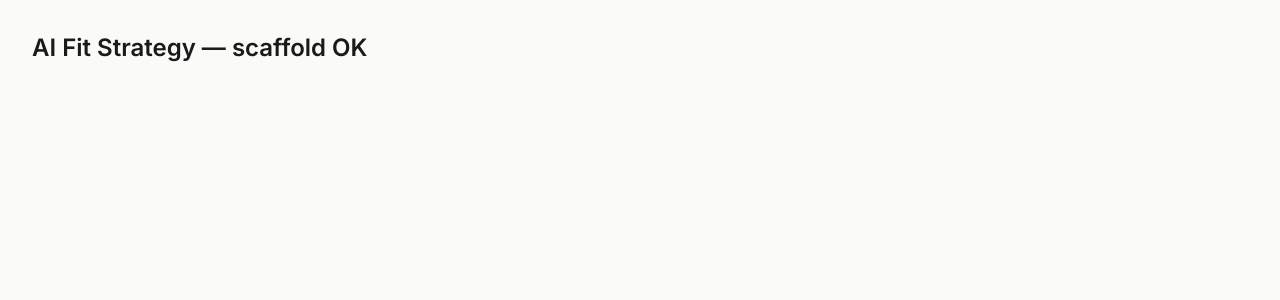
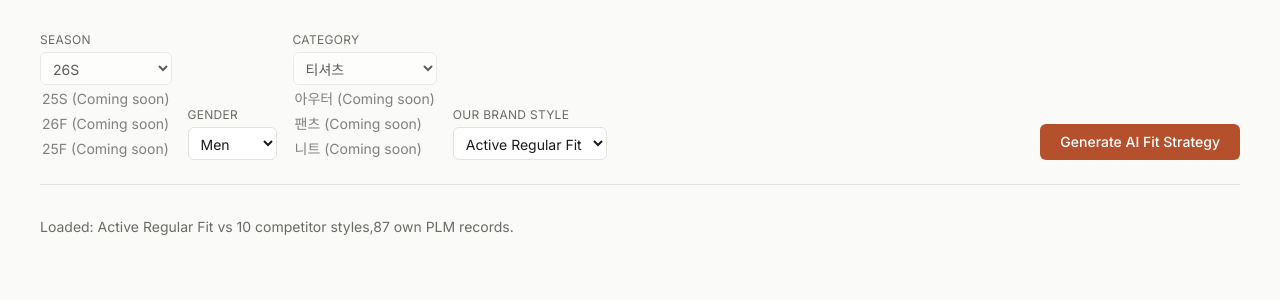
Before and after one commit to junghyun-95/Fit-Strategy, a React (Vite) app: page / in a window 1280 px wide. Shown: the top 300 px of the page. Built offline with nearby package versions, Linux system fonts and the light colour scheme.

Commit message:
Add filter bar and report page shell wired to real data
Co-Authored-By: Claude Sonnet 5 <noreply@anthropic.com>
Claude-Session: https://claude.ai/code/session_01JZLSrwrHMDw24iAhz13fv5

```diff
--- a/src/App.tsx
+++ b/src/App.tsx
@@ -1,7 +1,5 @@
+import { ExecutiveReport } from "./pages/ExecutiveReport";
+
 export default function App() {
-  return (
-    <div className="min-h-screen bg-bg text-ink p-8">
-      <h1 className="text-2xl font-semibold">AI Fit Strategy — scaffold OK</h1>
-    </div>
-  );
+  return <ExecutiveReport />;
 }
--- /dev/null
+++ b/src/components/report/FilterBar.tsx
@@ -0,0 +1,79 @@
+import type { Gender, OwnFit } from "../../types";
+
+export interface ReportFilters {
+  season: "26S";
+  gender: Gender;
+  category: "티셔츠";
+  size: string;
+  ownStyleId: string;
+}
+
+const DISABLED_SEASONS = ["25S", "26F", "25F"];
+const DISABLED_CATEGORIES = ["아우터", "팬츠", "니트"];
+
+interface Props {
+  filters: ReportFilters;
+  onChange: (filters: ReportFilters) => void;
+  onGenerate: () => void;
+  ownFits: OwnFit[];
+}
+
+export function FilterBar({ filters, onChange, onGenerate, ownFits }: Props) {
+  const genderFits = ownFits.filter((f) => f.gender === filters.gender);
+  return (
+    <div className="flex flex-wrap items-end gap-4 border-b border-border pb-6 mb-8 print:hidden">
+      <Field label="Season">
+        <select className="report-select" value={filters.season} disabled>
+          <option value="26S">26S</option>
+        </select>
+        {DISABLED_SEASONS.map((s) => (
+          <option key={s} disabled>{s} (Coming soon)</option>
+        ))}
+      </Field>
+      <Field label="Gender">
+        <select
+          className="report-select"
+          value={filters.gender}
+          onChange={(e) => onChange({ ...filters, gender: e.target.value as Gender, ownStyleId: "" })}
+        >
+          <option value="men">Men</option>
+          <option value="women">Women</option>
+        </select>
+      </Field>
+      <Field label="Category">
+        <select className="report-select" value={filters.category} disabled>
+          <option value="티셔츠">티셔츠</option>
+        </select>
+        {DISABLED_CATEGORIES.map((c) => (
+          <option key={c} disabled>{c} (Coming soon)</option>
+        ))}
+      </Field>
+      <Field label="Our Brand Style">
+        <select
+          className="report-select"
+          value={filters.ownStyleId}
+          onChange={(e) => onChange({ ...filters, ownStyleId: e.target.value })}
+        >
+          {genderFits.map((f) => (
+            <option key={f.id} value={f.id}>{f.name}</option>
+          ))}
+        </select>
+      </Field>
+      <button
+        className="ml-auto rounded-md bg-accent text-white px-5 py-2 text-sm font-medium hover:opacity-90"
+        onClick={onGenerate}
+      >
+        Generate AI Fit Strategy
+      </button>
+    </div>
+  );
+}
+
+function Field({ label, children }: { label: string; children: React.ReactNode }) {
+  return (
+    <label className="flex flex-col gap-1 text-sm">
+      <span className="text-muted text-xs uppercase tracking-wide">{label}</span>
+      {children}
+    </label>
+  );
+}
--- a/src/index.css
+++ b/src/index.css
@@ -17,3 +17,9 @@ body {
   color: var(--ink);
   font-family: "Inter", ui-sans-serif, system-ui, sans-serif;
 }
+
+@layer components {
+  .report-select {
+    @apply border border-border rounded-md px-2 py-1.5 bg-surface text-ink text-sm;
+  }
+}
--- /dev/null
+++ b/src/pages/ExecutiveReport.tsx
@@ -0,0 +1,55 @@
+import { useMemo, useState } from "react";
+import { FilterBar, type ReportFilters } from "../components/report/FilterBar";
+import ownFitsData from "../data/ownFits.json";
+import plmSpecsData from "../data/plmSpecs.json";
+import marketEntriesData from "../data/marketEntries.json";
+import type { OwnFit, PlmSpec, MarketEntry } from "../types";
+
+const ownFits = ownFitsData as OwnFit[];
+const plmSpecs = plmSpecsData as PlmSpec[];
+const marketEntries = marketEntriesData as MarketEntry[];
+
+export function ExecutiveReport() {
+  const [filters, setFilters] = useState<ReportFilters>({
+    season: "26S",
+    gender: "men",
+    category: "티셔츠",
+    size: "100",
+    ownStyleId: ownFits.find((f) => f.gender === "men")?.id ?? "",
+  });
+  const [generation, setGeneration] = useState(0);
+
+  const filteredMarket = useMemo(
+    () => marketEntries.filter((m) => m.gender === filters.gender),
+    [filters.gender]
+  );
+  const filteredPlmSpecs = useMemo(
+    () => plmSpecs.filter((s) => s.gender === filters.gender),
+    [filters.gender]
+  );
+  const ownFit = useMemo(
+    () => ownFits.find((f) => f.id === filters.ownStyleId) ?? null,
+    [filters.ownStyleId]
+  );
+
+  return (
+    <div className="max-w-[1440px] mx-auto px-10 py-8">
+      <FilterBar
+        filters={filters}
+        onChange={setFilters}
+        onGenerate={() => setGeneration((g) => g + 1)}
+        ownFits={ownFits}
+      />
+      <div data-generation={generation}>
+        {ownFit ? (
+          <p className="text-muted text-sm">
+            Loaded: {ownFit.name} vs {filteredMarket.length} competitor styles,
+            {filteredPlmSpecs.length} own PLM records.
+          </p>
+        ) : (
+          <p className="text-muted text-sm">Select an own brand style to begin.</p>
+        )}
+      </div>
+    </div>
+  );
+}
```
